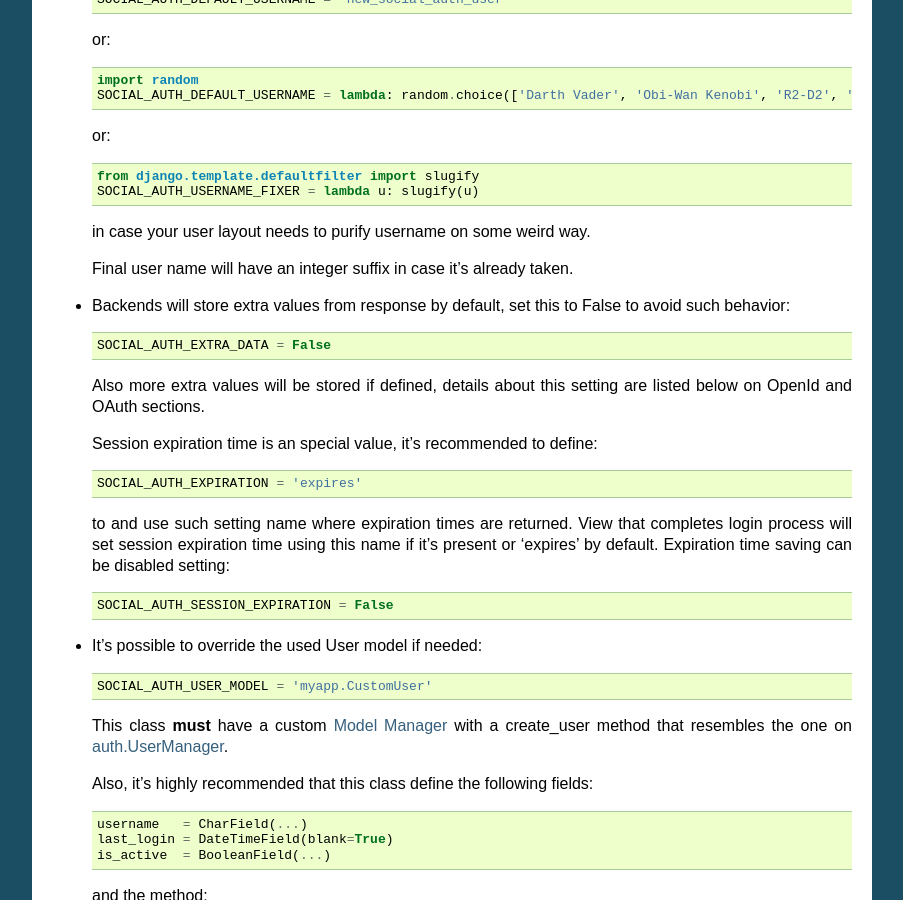
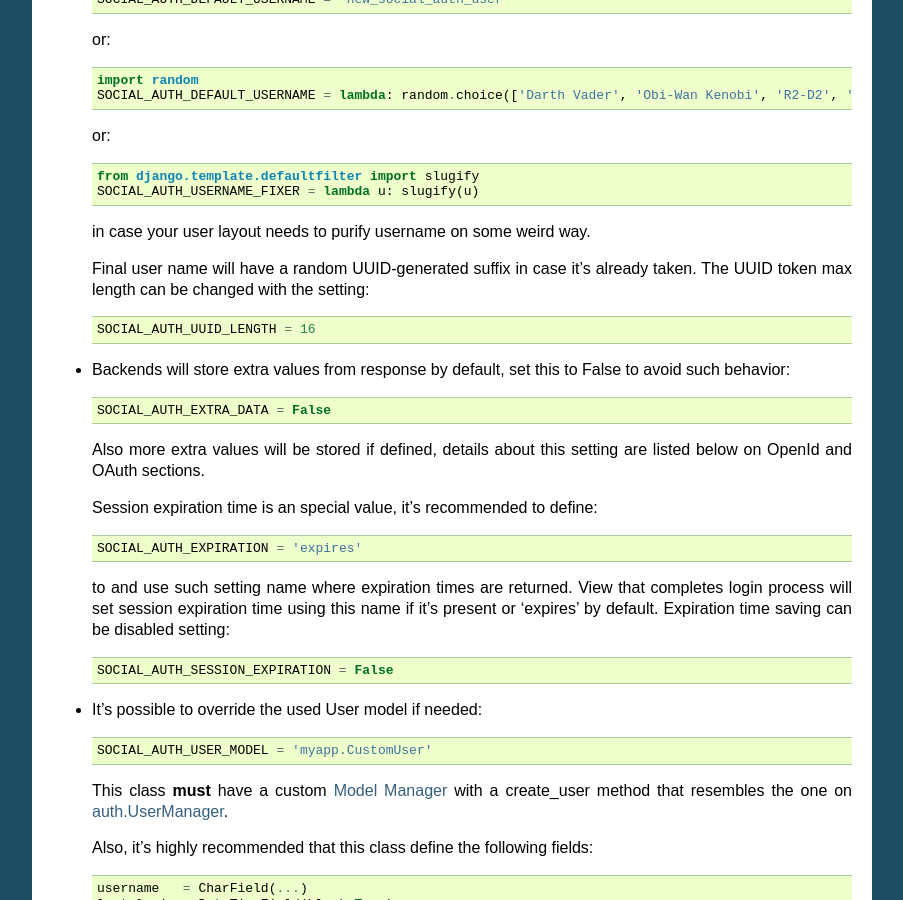
Before and after one commit to omab/django-social-auth, a Sphinx documentation site: the page built from doc/configuration.rst, in a window 1280 px wide and 900 px high, scrolled down 1728 px. Shown: the whole window, without its empty margins (198-1101 px from the left). Built offline with Sphinx 7.4.7, drawn with Linux system fonts in a browser that asks for light colours.

Commit message:
Move UUID max length to settings. Closes gh-62

```diff
--- a/README.rst
+++ b/README.rst
@@ -199,7 +199,10 @@ Configuration
 
   in case your user layout needs to purify username on some weird way.
 
-  Final user name will have an integer suffix in case it's already taken.
+  Final user name will have a random UUID-generated suffix in case it's already
+  taken. The UUID token max length can be changed with the setting::
+
+    SOCIAL_AUTH_UUID_LENGTH = 16
 
 - Backends will store extra values from response by default, set this to False
   to avoid such behavior::
--- a/doc/configuration.rst
+++ b/doc/configuration.rst
@@ -110,7 +110,10 @@ Configuration
 
   in case your user layout needs to purify username on some weird way.
 
-  Final user name will have an integer suffix in case it's already taken.
+  Final user name will have a random UUID-generated suffix in case it's already
+  taken. The UUID token max length can be changed with the setting::
+
+    SOCIAL_AUTH_UUID_LENGTH = 16
 
 - Backends will store extra values from response by default, set this to False
   to avoid such behavior::
```
Also changed, not shown: 1 other file.
